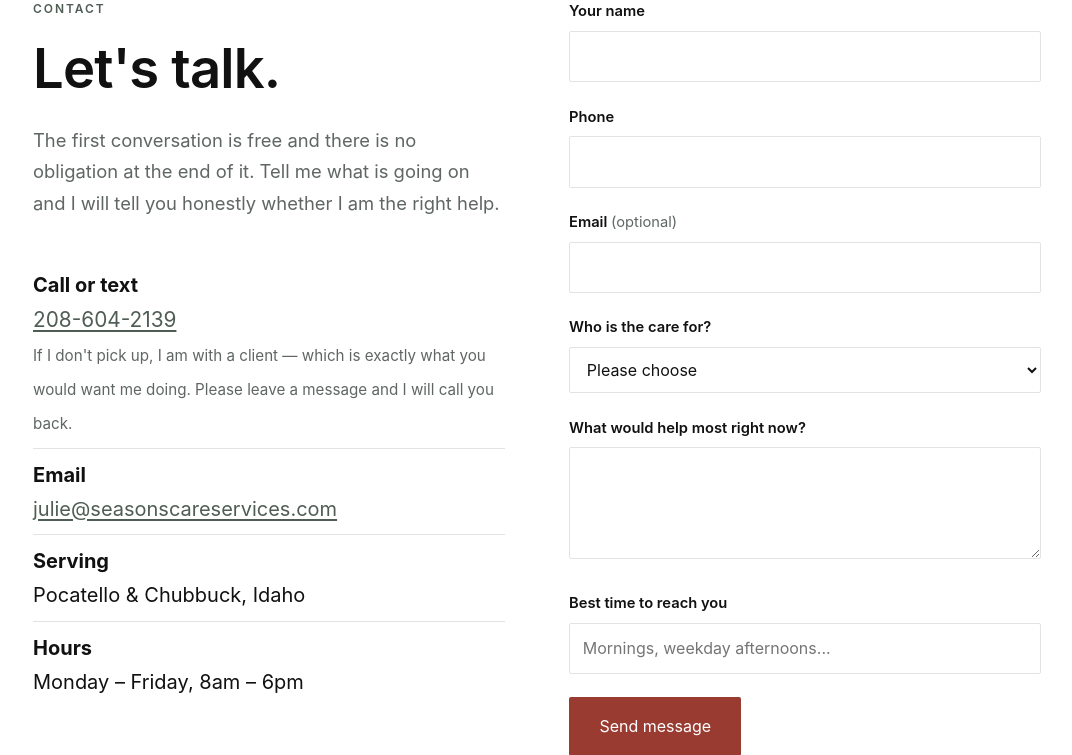
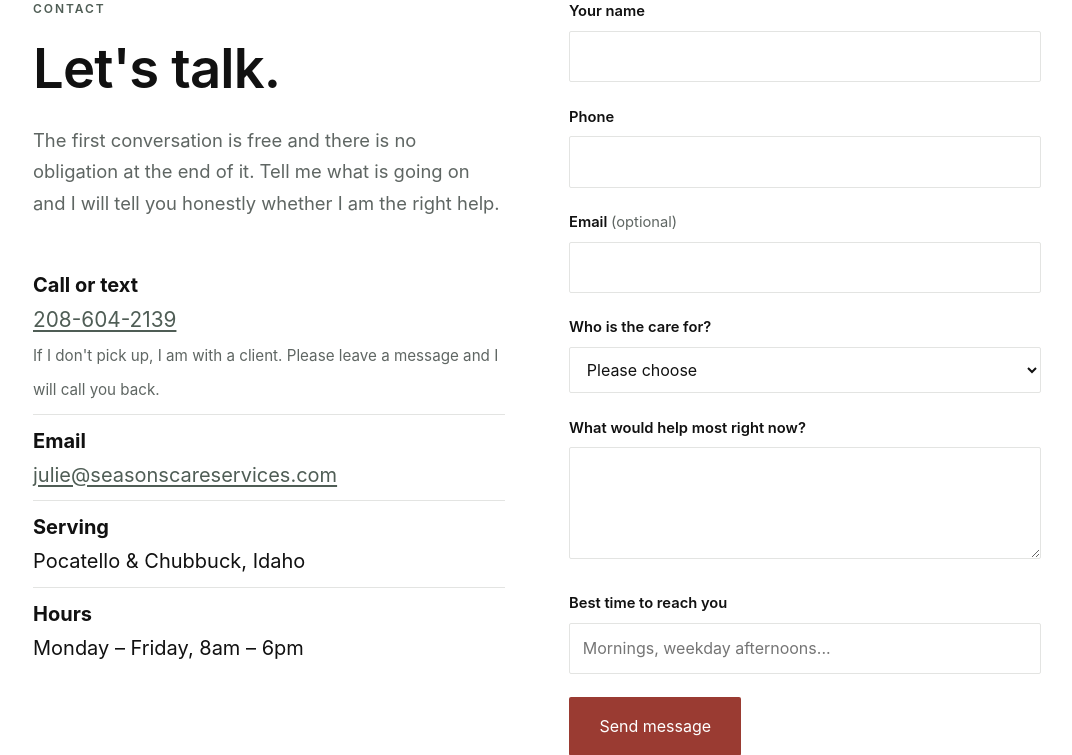
Before and after one commit to BillBrieferServer/seasons, a FastAPI app: page /preview/contact in a window 1280 px wide. Shown: the part 243-998 px from the top of the page, without its empty margins (103-1175 px from the left). Run offline with FastAPI, Linux system fonts and the light colour scheme; parts of the project's set-up code (start-up, migrations or seed data) failed here and were passed over; some libraries are stand-ins or nearby versions.

Commit message:
Trim voicemail note

```diff
--- a/app/templates/public/contact.html
+++ b/app/templates/public/contact.html
@@ -15,8 +15,7 @@
       <ul class="plain" style="margin-top:2.5rem">
         <li><strong>Call or text</strong><br><a href="tel:{{ b.phone_href }}" style="font-size:1.3rem">{{ b.phone }}</a>
           <br><span style="font-size:0.95rem;color:var(--muted)">If I don't pick up, I am with a
-          client &mdash; which is exactly what you would want me doing. Please leave a message
-          and I will call you back.</span></li>
+          client. Please leave a message and I will call you back.</span></li>
         <li><strong>Email</strong><br><a href="mailto:{{ b.email }}">{{ b.email }}</a></li>
         <li><strong>Serving</strong><br>{{ b.area }}</li>
         <li><strong>Hours</strong><br>Monday &ndash; Friday, 8am &ndash; 6pm</li>
```
